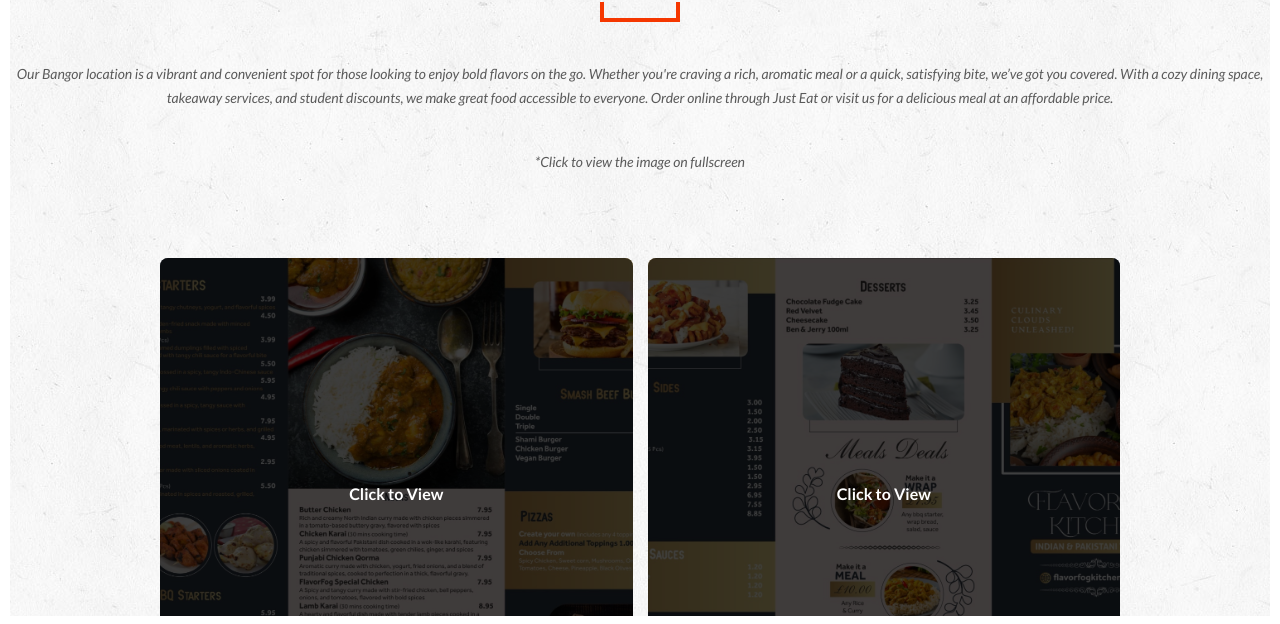
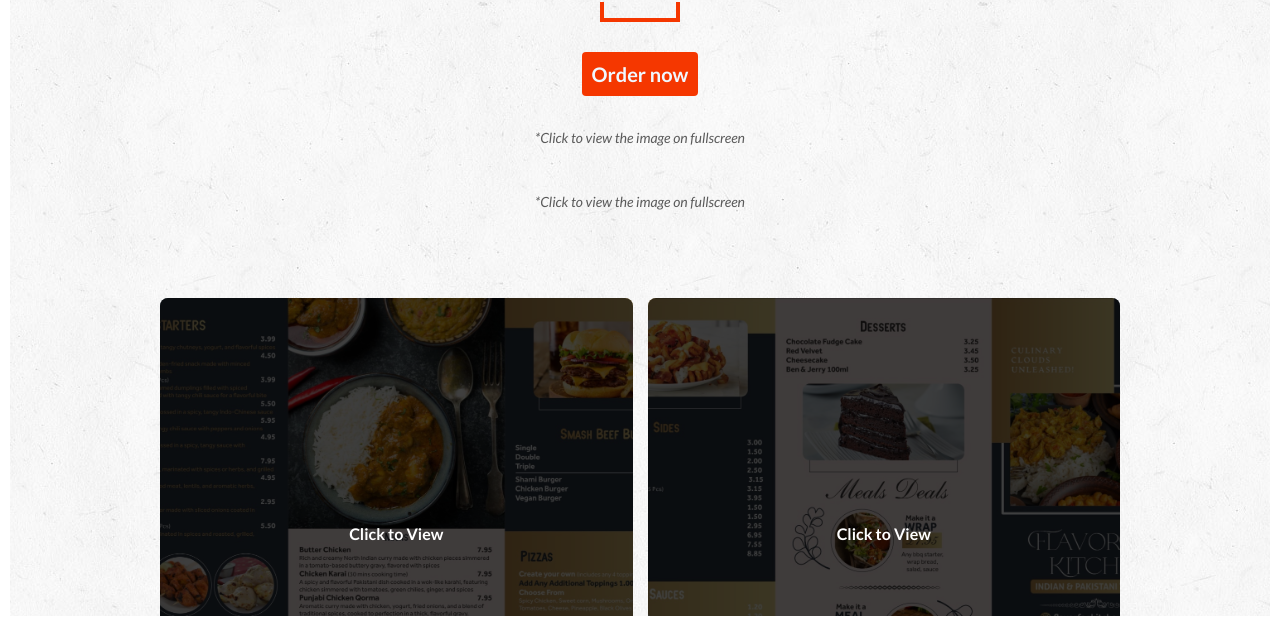
Before and after one commit to bimal-saggu/Flavorfog, a plain HTML site: page bangor.html in a window 1280 px wide. Shown: the part 174-798 px from the top of the page. Drawn offline with nearby package versions, Linux system fonts and the light colour scheme; a web font is replaced by a local one.

Commit message:
Add order now button in Bangor page

```diff
--- a/bangor.html
+++ b/bangor.html
@@ -85,7 +85,7 @@
 						<!-- <li><a href="#footer" class="nav-menu">RESERVATION</a></li> -->
 						<li class="dropdown">
 							<li class="dropdown-submenu">
-								<a tabindex="-1" class="drop-arrow" href="">MENU</a>
+								<a tabindex="-1" class="drop-arrow" href="#">MENU</a>
 								<ul class="dropdown-menu">
 									<li><a href="goat.html">ROYAL GOAT</a></li>
 									<li><a href="bangor.html">BANGOR</a></li>
@@ -110,7 +110,8 @@
                             <p class="box-heading animated" data-animation="fadeInUp" data-animation-delay="400">
                                 <span>Bangor</span>
                             </p>
-							<div class="description animated" data-animation="fadeInUp" data-animation-delay="800">Our Bangor location is a vibrant and convenient spot for those looking to enjoy bold flavors on the go. Whether you're craving a rich, aromatic meal or a quick, satisfying bite, we’ve got you covered. With a cozy dining space, takeaway services, and student discounts, we make great food accessible to everyone. Order online through Just Eat or visit us for a delicious meal at an affordable price.</div>
+							<div class="animated" style="margin-top: 40px; font-size: 20px; font-weight: bolder;" data-animation="fadeInUp" data-animation-delay="800"><a href="https://www.flavorfog.online/order" target="_blank" style="text-decoration: none; background-color: #f53700; color: aliceblue; border-radius: 4px; padding: 10px; text-align: center;">Order now</a></div>
+							<div class="description animated" data-animation="fadeInUp" data-animation-delay="800">*Click to view the image on fullscreen</div>
                             <div class="description animated" data-animation="fadeInUp" data-animation-delay="800">*Click to view the image on fullscreen</div>
                             <div class="description animated menu-slide-text" data-animation="fadeInUp" data-animation-delay="800">*Slide to view the menu</div>
                         </div>
```
Also changed, not shown: goat.html (+1 -1 lines).
